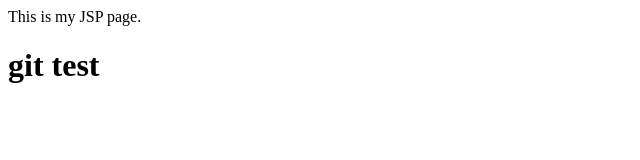
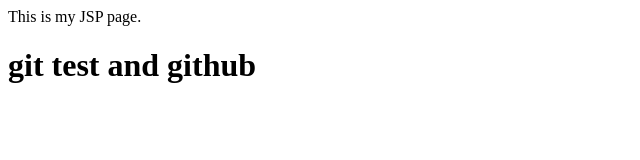
Before and after one commit to manlinghun/homework, a plain HTML site: page index.html in a window 1280 px wide. Shown: the whole page, without its empty margins (0-640 px from the left). Drawn offline with Linux system fonts and the light colour scheme.

Commit message:
add github

```diff
--- a/index.html
+++ b/index.html
@@ -11,6 +11,6 @@
 
   <body>
     This is my JSP page. <br>
-    <h1>git test</h1>
+    <h1>git test and github</h1>
   </body>
 </html>
```
